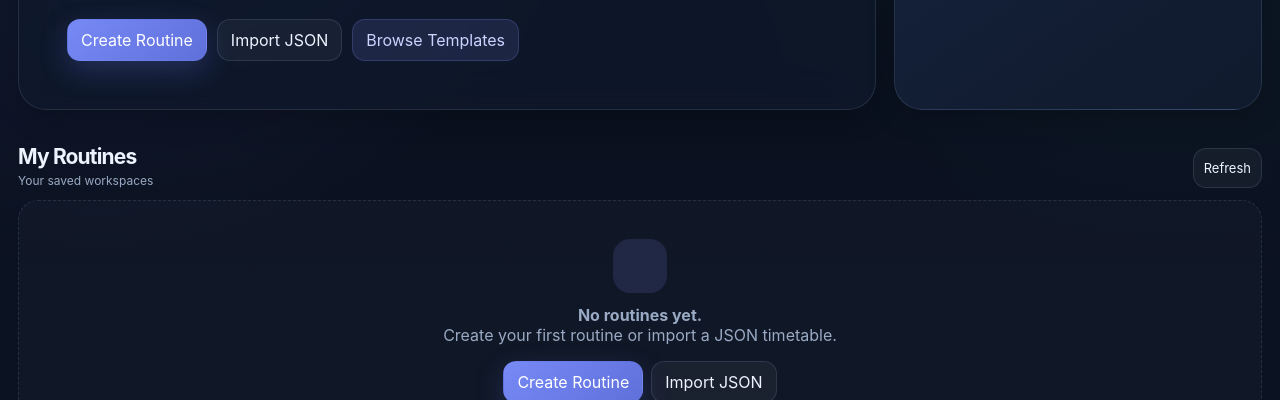
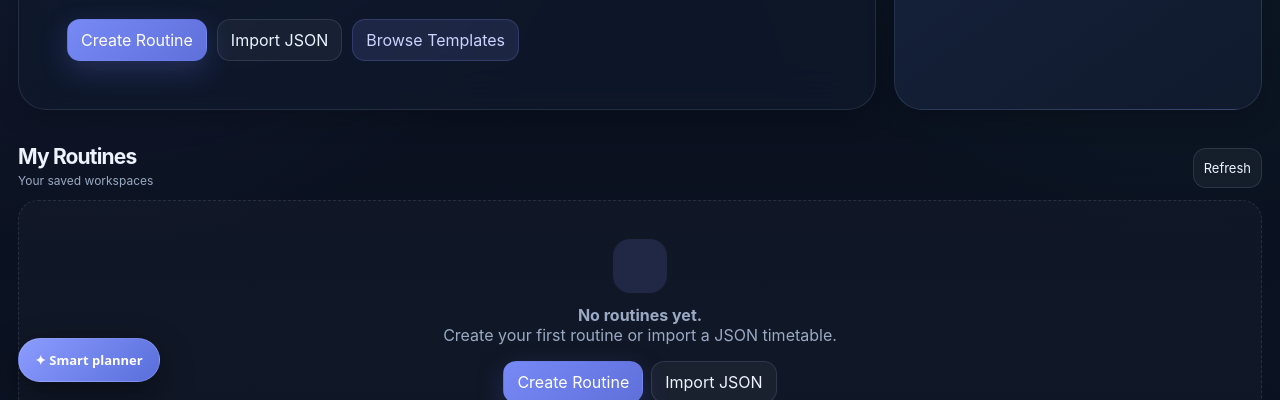
Before and after one commit to dhirendra-dev/MyRoutine, a plain HTML site: page index.html in a window 1280 px wide. Shown: the part 400-800 px from the top of the page. Drawn offline with nearby package versions, Linux system fonts and the light colour scheme.

Commit message:
Load Smart Routine Engine in the app shell

```diff
--- a/index.html
+++ b/index.html
@@ -807,6 +807,7 @@ button:focus-visible,input:focus-visible,select:focus-visible{outline:3px solid
 <script src="routine-print.js"></script>
 <script src="atelier-modules.js"></script>
 <script src="pwa.js"></script>
+<script src="routine-smart.js"></script>
 
 
 <script>
```
